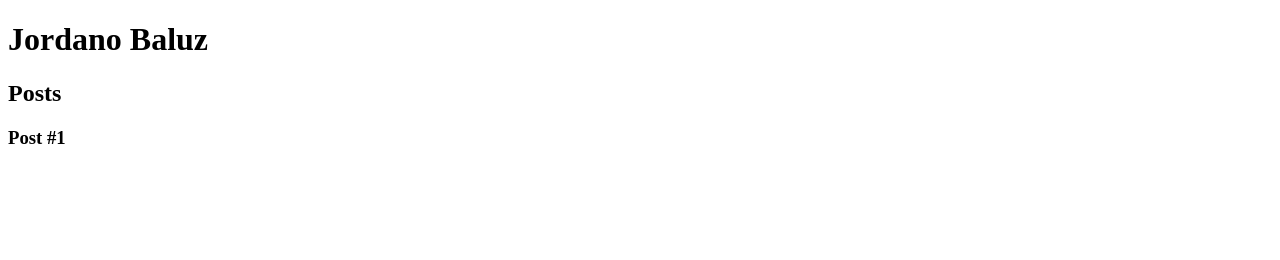
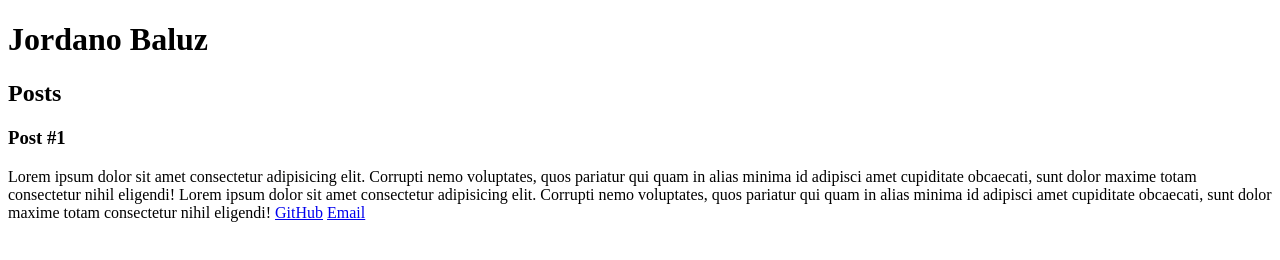
Before and after one commit to JordanoBaluz/HTML5-CSS3, a plain HTML site: page index.html in a window 1280 px wide. Drawn offline with Linux system fonts and the light colour scheme.

Commit message:
uso de tags para texto e links

```diff
--- a/index.html
+++ b/index.html
@@ -18,6 +18,16 @@
             <header>
                 <h3>Post #1</h3>
             </header>
+            <p>
+                Lorem ipsum dolor sit amet consectetur adipisicing elit. Corrupti nemo voluptates, quos pariatur qui
+                quam in alias minima id adipisci amet cupiditate obcaecati, sunt dolor maxime totam consectetur nihil
+                eligendi!
+                Lorem ipsum dolor sit amet consectetur adipisicing elit. Corrupti nemo voluptates, quos pariatur qui
+                quam in alias minima id adipisci amet cupiditate obcaecati, sunt dolor maxime totam consectetur nihil
+                eligendi!
+                <a href="https://github.com/JordanoBaluz" target="_blank">GitHub</a>
+                <a href="https://outlook.live.com/" target="_blank">Email</a>
+            </p>
         </article>
     </section>
     <footer></footer>
```
